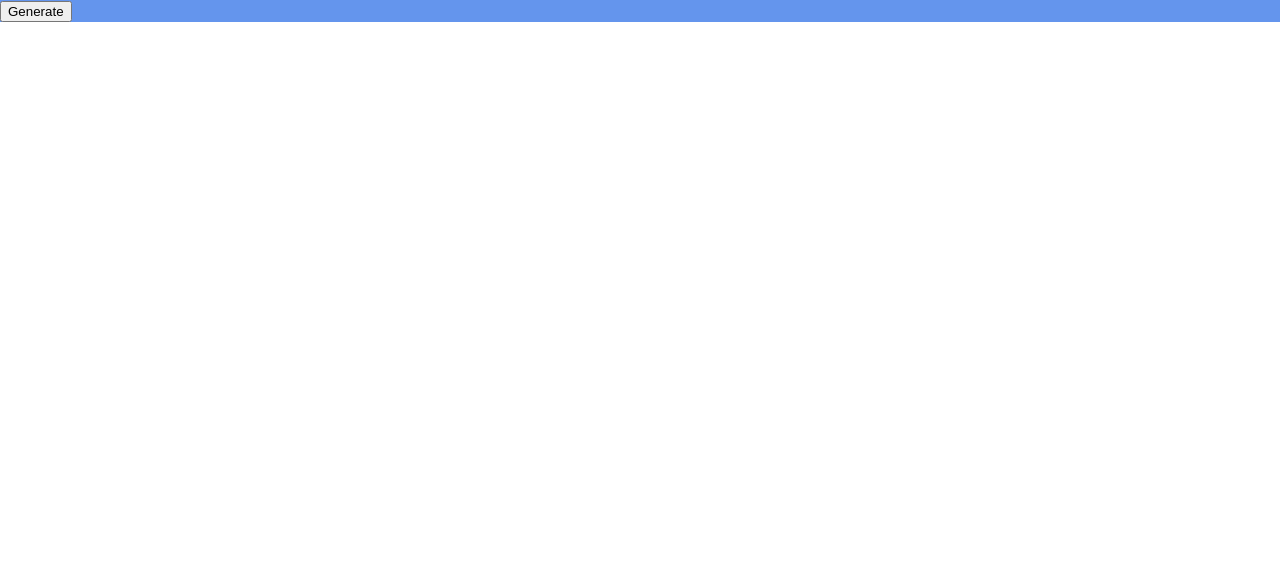
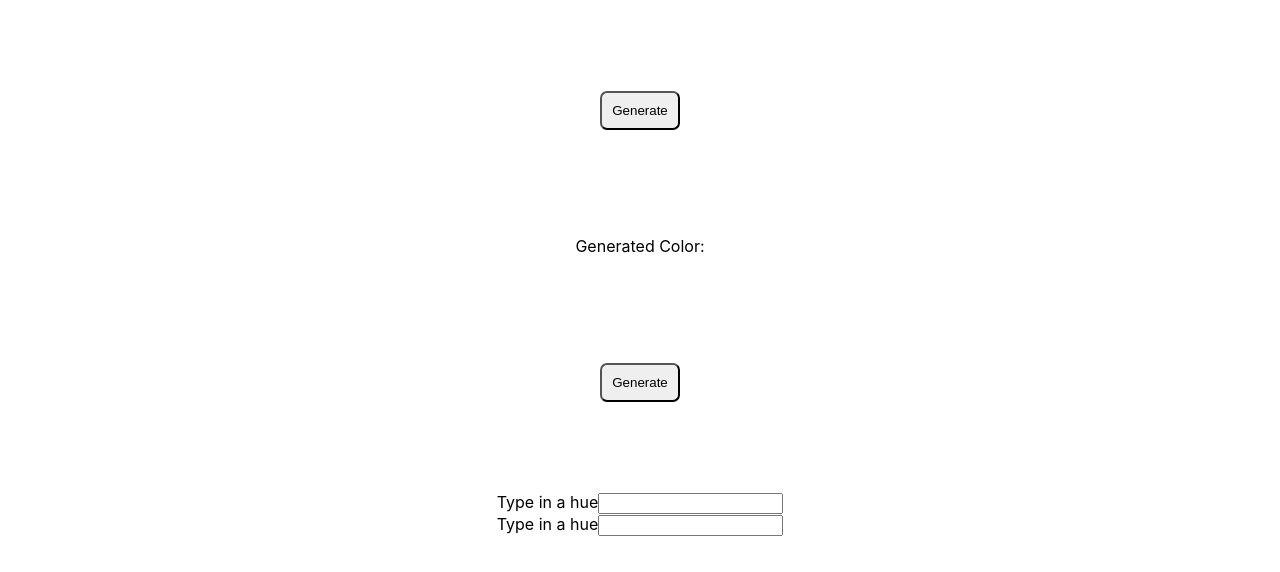
Before and after one commit to flo951/react-random-color-generator, a React (Create React App) app: page / in a window 1280 px wide. Shown: the top 572 px of the page. Built offline with nearby package versions, Linux system fonts and the light colour scheme.

Commit message:
Implement hue and lum

```diff
--- /dev/null
+++ b/src/AdvancedButton.js
@@ -0,0 +1,47 @@
+import { useState } from 'react';
+import randomColor from 'randomcolor';
+
+export default function AdvancedButton() {
+  const [hue, setHue] = useState('');
+  const [lum, setLum] = useState('');
+
+  const [color, setColor] = useState();
+
+  const handleGenerate = () => {
+    const color = randomColor({
+      luminosity: { lum },
+      hue: { hue },
+    });
+
+    setColor(color);
+  };
+
+  return (
+    <div className="body">
+      <div style={{ backgroundColor: color }} className="container">
+        <button onClick={handleGenerate}>Generate</button>
+      </div>
+      <label>
+        {' '}
+        Type in a hue
+        <input
+          value={hue}
+          onChange={(event) => {
+            setHue(event.currentTarget.value);
+          }}
+        />
+      </label>
+      <label>
+        {' '}
+        Type in a hue
+        <input
+          value={lum}
+          onChange={(event) => {
+            setLum(event.currentTarget.value);
+          }}
+        />
+      </label>
+      {hue} {color}
+    </div>
+  );
+}
--- a/src/App.css
+++ b/src/App.css
@@ -1,42 +1,22 @@
-.App {
-  text-align: center;
+.body {
+  display: flex;
+  align-items: center;
+  flex-direction: column;
 }
 
 .container {
-  background-color: cornflowerblue;
-}
-
-.App-logo {
-  height: 40vmin;
-  pointer-events: none;
-}
-
-@media (prefers-reduced-motion: no-preference) {
-  .App-logo {
-    animation: App-logo-spin infinite 20s linear;
-  }
-}
-
-.App-header {
-  background-color: #282c34;
-  min-height: 100vh;
+  color: white;
   display: flex;
   flex-direction: column;
+  justify-content: center;
   align-items: center;
-  justify-content: center;
-  font-size: calc(10px + 2vmin);
-  color: white;
+  background-color: white;
+  width: 350px;
+  height: 200px;
+  border-radius: 7px;
+  margin: 10px;
 }
-
-.App-link {
-  color: #61dafb;
+button {
+  padding: 10px;
+  border-radius: 7px;
 }
-
-@keyframes App-logo-spin {
-  from {
-    transform: rotate(0deg);
-  }
-  to {
-    transform: rotate(360deg);
-  }
-}
--- a/src/App.js
+++ b/src/App.js
@@ -1,11 +1,17 @@
 import randomcolor from 'randomcolor';
+import AdvancedButton from './AdvancedButton';
 import './App.css';
 import RandomColorButton from './RandomColorButton';
 
 function App() {
   return (
     <div>
-      <RandomColorButton />
+      <div>
+        <RandomColorButton />
+      </div>
+      <div>
+        <AdvancedButton />
+      </div>
     </div>
   );
 }
--- a/src/RandomColorButton.js
+++ b/src/RandomColorButton.js
@@ -7,14 +7,13 @@ export default function RandomColorButton() {
   const handleGenerate = () => {
     const color = randomColor();
     setColor(color);
-
-    console.log(color);
   };
   return (
-    <div style={{ backgroundColor: color }} className="container">
-      <button onClick={handleGenerate} backgroundcolor={color}>
-        Generate {color}
-      </button>
+    <div className="body">
+      <div style={{ backgroundColor: color }} className="container">
+        <button onClick={handleGenerate}>Generate</button>
+      </div>
+      <p>Generated Color: {color}</p>
     </div>
   );
 }
```
